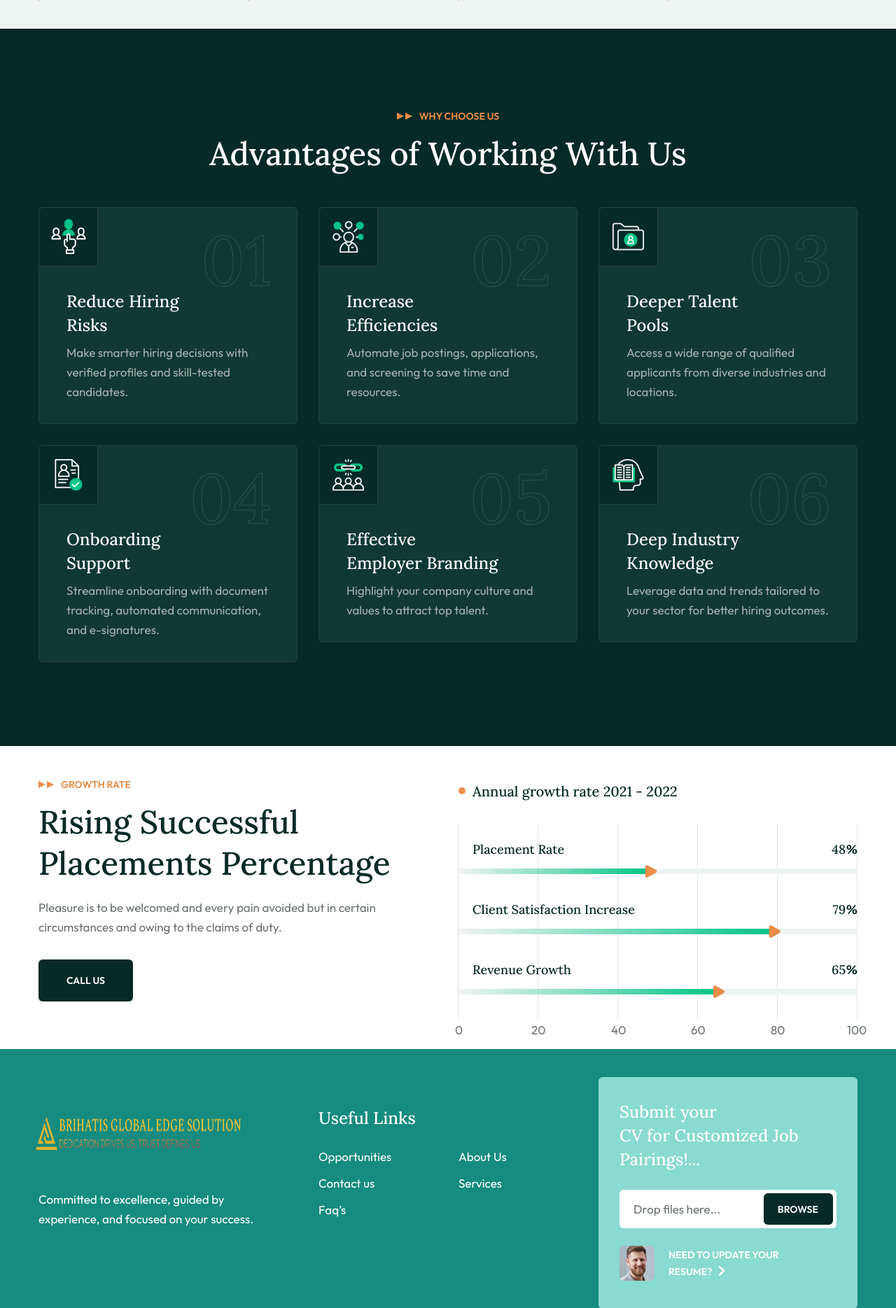
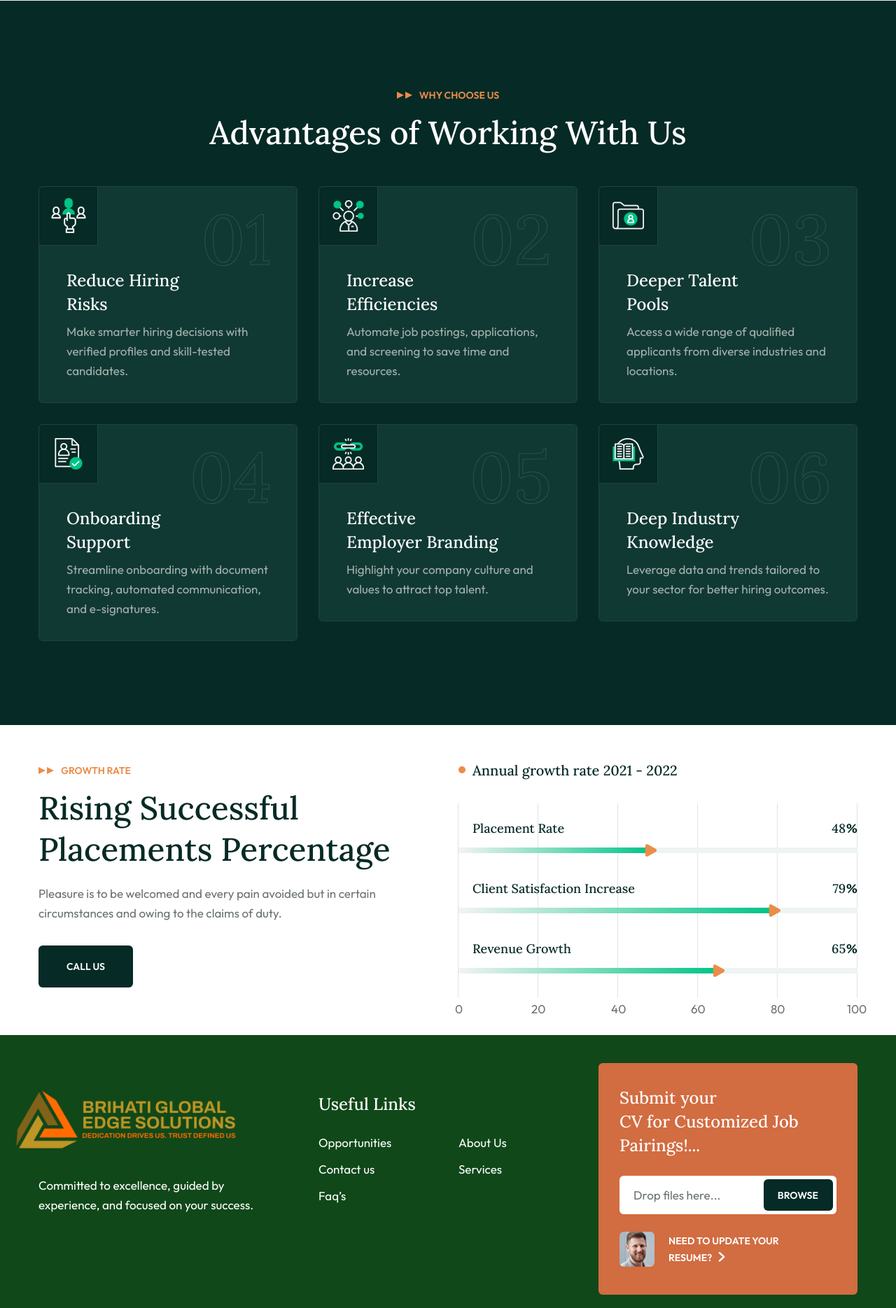
Before and after one commit to cafmotel-dev/Brihatis_Global, a PHP site: page /about.php in a window 1280 px wide. Shown: the part 2320-4189 px from the top of the page at 70% size. Run offline with PHP 8.4, Linux system fonts and the light colour scheme; some libraries are stand-ins or nearby versions; some web fonts are replaced.

Commit message:
logo update in website

```diff
--- a/assets/css/module-css/01-header-section.css
+++ b/assets/css/module-css/01-header-section.css
@@ -1745,8 +1745,8 @@
     display: flex;
     align-items: center;
     border-left: 1px solid var(--thm-border-color);
-    margin-left: 40px;
-    padding-left: 40px;
+    /* margin-left: 40px;
+    padding-left: 40px; */
 }
 
 .hedaer-style1-request-call-box .icon {
--- a/footer.php
+++ b/footer.php
@@ -1,6 +1,6 @@
  <body class="body-bg-1">
  <!--Start footer Style1 -->
-        <footer class="footer-style2" style="background-color: #158c7f;">
+        <footer class="footer-style2" style="background-color: #104819;">
 
             <!--Start Footer Main-->
             <div class="footer-main">
@@ -13,7 +13,7 @@
                                 <div class="footer-widget-info-box">
                                     <div class="logo-box">
                                         <a href="index.php">
-                                            <img src="assets/images/resources/logo-golden.png" alt="logo" style=" margin-left: -109px; max-width: 504px; height:161px;">
+                                            <img src="assets/images/resources/logo-transparent-png.png" alt="logo" style=" margin-left: -109px; max-width: 504px; height:161px;">
                                         </a>
                                     </div>
                                     <div class="text-box">
@@ -122,7 +122,7 @@
 
                         <!--Start Single Footer Widget-->
                         <div class="col-xl-4 col-lg-10 col-md-12 single-widget" >
-                            <div class="single-footer-widget single-footer-widget-upload-resume" style="background-color:#89dad0">
+                            <div class="single-footer-widget single-footer-widget-upload-resume" style="background-color:#d26c41">
                                 <div class="title">
                                     <h3>Submit your<br>CV for Customized Job<br>Pairings!...</h3>
                                 </div>
--- a/header.php
+++ b/header.php
@@ -46,6 +46,9 @@
     max-width: 180px;
   }
 }
+.sec-title {
+         margin-top: 0 !important;
+}
     </style>
   <!-- Preloader -->
     <div class="loader-wrap">
@@ -86,7 +89,7 @@
                         <div class="content-inner">
                             <div class="logo">
                                 <a href="index.php">
-                                    <img src="assets/images/resources/logo-golden.png" alt="" style="max-width: 450px;margin-left: -50px;" />
+                                    <img src="assets/images/resources/logo-transparent-png.png" alt="" style="max-width: 450px;margin-left: -50px;" />
                                 </a>
                             </div>
                             <div class="content-box">
@@ -184,14 +187,14 @@
                 <div class="main-header-style2__inner">
                     <!--Start Main Header Style2 Left -->
                     <div class="main-header-style2__left">
-                        <div class="side-content-button marleft0">
+                        <!-- <div class="side-content-button marleft0">
                             <a class="navSidebar-button" href="#">
                                 <img src="assets/images/icon/toogle-icon.png" alt="">
                             </a>
-                        </div>
+                        </div> -->
                         <div class="logo-box-style2">
                             <a href="index.php">
-                                <img src="assets/images/resources/logo-golden.png" alt="Awesome Logo" title="" style="max-width:400px;height:117px">
+                                <img src="assets/images/resources/logo-transparent-png.png" alt="Awesome Logo" title="" style="max-width:400px;height:117px">
                             </a>
                         </div>
                         <!--Start Main Menu Style1-->
@@ -200,7 +203,7 @@
                                 <div class="main-menu__wrapper-inner">
                                     <div class="sticky-logo-box-style1">
                                         <a href="index.php">
-                                            <img src="assets/images/resources/logo-golden.png" alt="Awesome Logo" style="max-width: 410px;"
+                                            <img src="assets/images/resources/logo-transparent-png.png" alt="Awesome Logo" style="max-width: 410px;"
                                                 title="">
                                         </a>
                                     </div>
@@ -305,7 +308,7 @@
             </span>
             <div class="logo-box">
                 <a href="index.php" aria-label="logo image">
-                    <img src="assets/images/resources/logo-golden.png" alt=""  style="max-width:150px"/>
+                    <img src="assets/images/resources/logo-transparent-png.png" alt=""  style="max-width:150px"/>
                 </a>
             </div>
             <!-- <div class="mobile-nav-search-box">
```
Also changed, not shown: assets/images/resources/logo-transparent-png.png (added).
